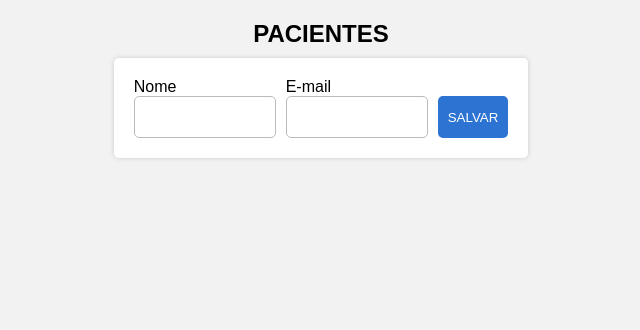
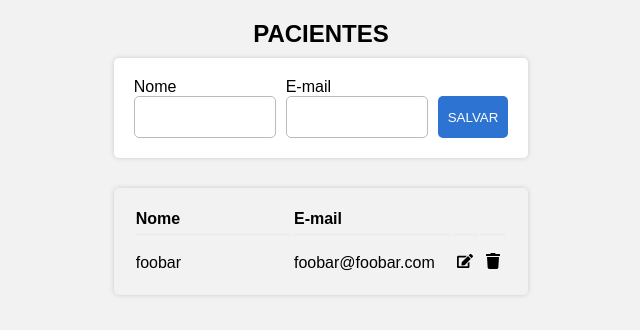
Before and after one commit to JordanVScher/desafio-carefy-frontend, a React (Create React App) app: page / in a window 1280 px wide. Shown: the top 330 px of the page, without its empty margins (319-959 px from the left). Built offline with nearby package versions, Linux system fonts and the light colour scheme.

Commit message:
feat: add Grid with static data

```diff
--- a/src/App.js
+++ b/src/App.js
@@ -1,6 +1,7 @@
 import { toast, ToastContainer } from 'react-toastify';
 import styled from 'styled-components';
 import Form from './components/Form';
+import Grid from './components/Grid';
 import GlobalStyle from './styles/global';
 import 'react-toastify/dist/ReactToastify.css';
 
@@ -22,6 +23,7 @@ function App() {
       <Container>
         <Title>PACIENTES</Title>
         <Form />
+        <Grid />
       </Container>
       <ToastContainer autoClose={3000} position={toast.POSITION.BOTTOM_LEFT} />
       <GlobalStyle />
--- /dev/null
+++ b/src/components/Grid.js
@@ -0,0 +1,41 @@
+// import React from 'react';
+import { FaTrash, FaEdit } from 'react-icons/fa';
+import {
+  Table, Thead, Tbody, Tr, Th, Td,
+} from '../styles/grid';
+
+const users = [
+  { id: 1, nome: 'foobar', email: 'foobar@foobar.com' },
+];
+
+function Grid() {
+  return (
+    <Table>
+      <Thead>
+        <Tr>
+          <Th>Nome</Th>
+          <Th>E-mail</Th>
+          <Th />
+          <Th />
+        </Tr>
+      </Thead>
+      <Tbody>
+        {users.map((item) => (
+          <Tr key={item.id}>
+            <Td width="30%">{item.nome}</Td>
+            <Td width="30%">{item.email}</Td>
+            <Td alignCenter width="5%">
+              <FaEdit />
+            </Td>
+            <Td alignCenter width="5%">
+              <FaTrash />
+            </Td>
+          </Tr>
+        ))}
+      </Tbody>
+    </Table>
+
+  );
+}
+
+export default Grid;
--- /dev/null
+++ b/src/styles/grid.js
@@ -0,0 +1,33 @@
+import styled from 'styled-components';
+
+export const Table = styled.table`
+  width: 100%;
+  background-color: #fff%;
+  padding: 20px;
+  box-shadow: 0px 0px 5px #ccc;
+  border-radius: 5px;
+  max-width: 800px;
+  margin: 20px auto;
+  word-break: break-all;
+`;
+
+export const Thead = styled.thead``;
+
+export const Tbody = styled.tbody``;
+
+export const Tr = styled.tr``;
+export const Th = styled.th`
+  text-align: start;
+  border-bottom: inset;
+  padding-bottom: 5px;
+
+  // @media (max-width: 500px) {
+  //   $((props) => props.onlyWeb && "display: none")
+  // }
+`;
+
+export const Td = styled.td`
+  padding-top: 15px;
+  text-align: ${(props) => (props.alignCenter ? 'center' : 'start')};
+  width: ${(props) => (props.width ? props.width : 'auto')}
+`;
```
